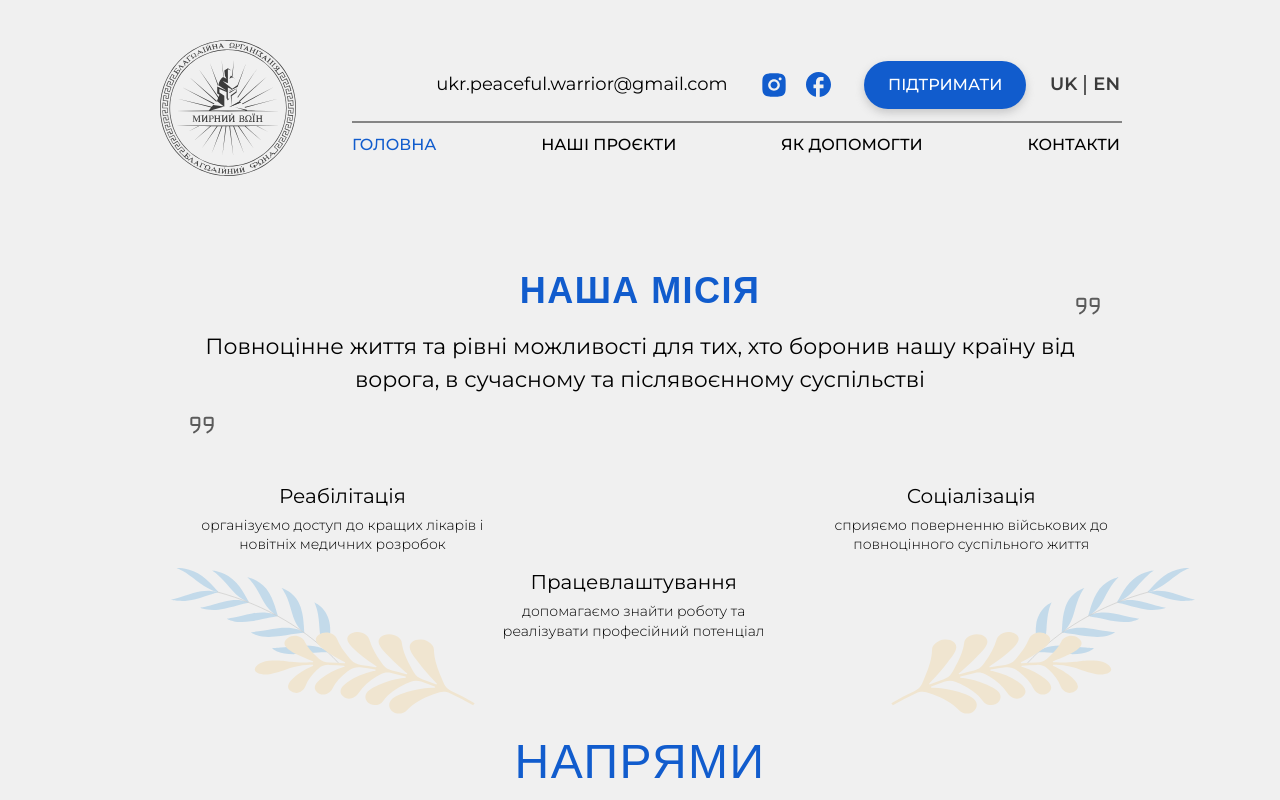
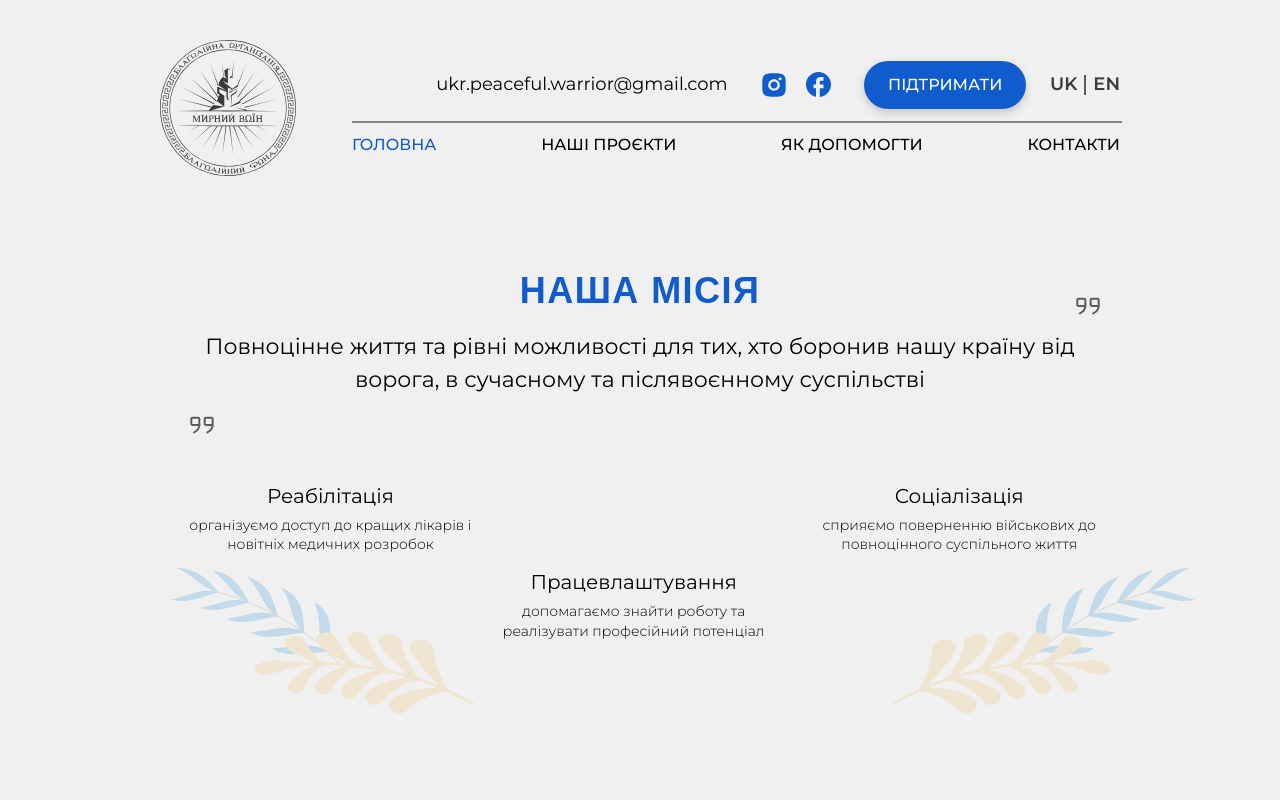
Before and after one commit to baza-trainee/peaceful-warrior-foundation, a Next.js app: page / in a window 1280 px wide. Shown: the top 800 px of the page. Built offline with nearby package versions, Linux system fonts and the light colour scheme; a web font is replaced by a local one.

Commit message:
додав відступ вниз

```diff
--- a/src/sections/about/Mission/Mission.tsx
+++ b/src/sections/about/Mission/Mission.tsx
@@ -4,7 +4,7 @@ type MissionProps = {};
 
 const Mission = ({}: MissionProps) => {
   return (
-    <section className="mb-[60px] desktop:mb-[100px]">
+    <section className="mb-[240px] desktop:mb-[100px]">
       <h2 className="pb-3 pt-10 text-center font-noteworthy text-5xl font-bold uppercase tracking-[1.44px] text-accent desktop:pb-12 desktop:text-8xl desktop:tracking-[2.24px]">
         Наша місія
       </h2>
@@ -16,7 +16,7 @@ const Mission = ({}: MissionProps) => {
       </p>
       <div className="relative items-start justify-between text-center tablet:flex">
         <span className="hidden tablet:block sm:top-5 md:top-8 lg:top[-9px] lg:left-10 absolute bottom-[-30%] left-[-33%] h-[75%] w-[100%] bg-[url('/assets/images/Mission/decor.svg')] bg-contain bg-center bg-no-repeat" />
-        <div className="md:translate-x-0 translate-x-5 transform">
+        <div className="md:translate-x-0 translate-x-2 transform">
           <div className="bg-gray-300 p-4">
             <h3 className="font-normal leading-loose mobile:text-[20px] desktop:text-[30px]">
               Реабілітація
@@ -36,7 +36,7 @@ const Mission = ({}: MissionProps) => {
             </p>
           </div>
         </div>
-        <div className="md:translate-x-0 translate-x-5 transform">
+        <div className="md:translate-x-0 translate-x-2 transform">
           <div className="tablet:bg-gray-200 p-4">
             <h3 className="font-normal leading-loose mobile:text-[20px] desktop:text-[30px]">
               Соціалізація
```
